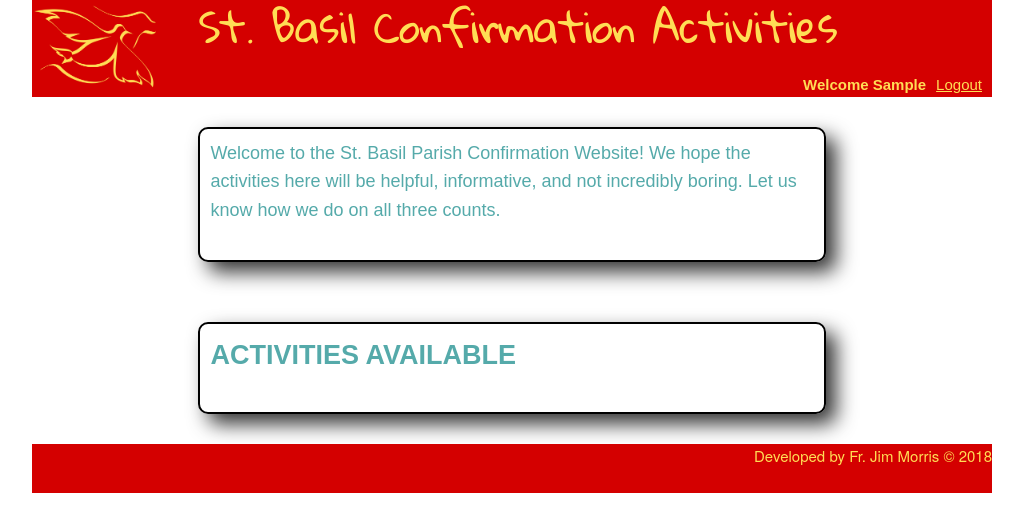
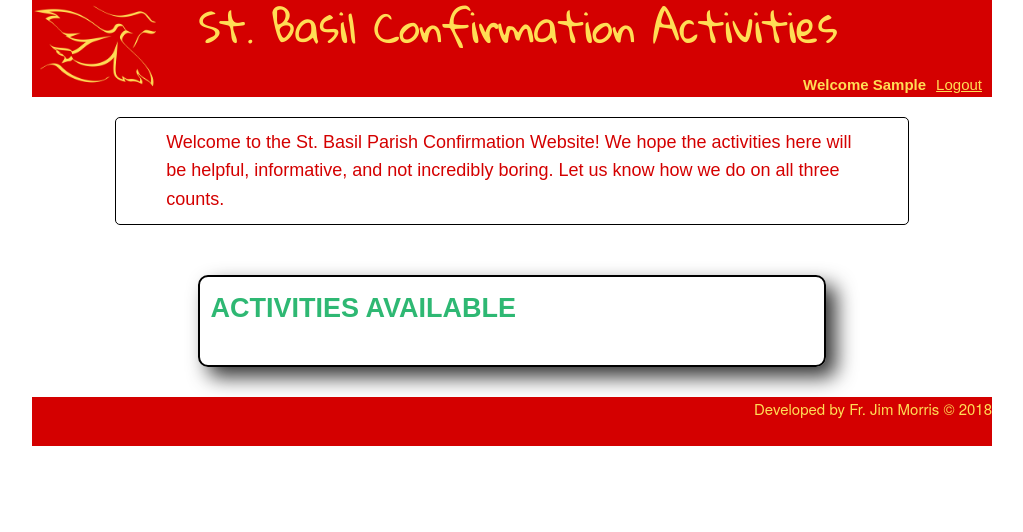
Before and after one commit to JMorris1575/confirmation2018, a Django app: page /activity/welcome/ in a window 1280 px wide. Shown: the top 532 px of the page, without its empty margins (128-1151 px from the left). Run offline with Django 3.2, Linux system fonts and the light colour scheme; the visitor is signed in with stand-in values (Sample User, id 1); data that the repository does not hold is empty; parts of the project's set-up code (start-up, migrations or seed data) failed here and were passed over.

Commit message:
Updated welcome page, corrected logo, added favicon

```diff
--- a/confirmation/activity/templates/activity/welcome.html
+++ b/confirmation/activity/templates/activity/welcome.html
@@ -7,8 +7,8 @@
 {% block content %}
 
     <div class="container">
-        <div class="offset-by-two eight columns activity_text shadowed">
-            <p>Welcome to the St. Basil Parish Confirmation Website! We hope the activities here will be helpful,
+        <div class="offset-by-one ten columns info_box">
+            <p class="info_text">Welcome to the St. Basil Parish Confirmation Website! We hope the activities here will be helpful,
             informative, and not incredibly boring. Let us know how we do on all three counts.</p>
         </div>
         <div class="offset-by-two eight columns activity_text row shadowed">
--- a/confirmation/static/site/css/custom.css
+++ b/confirmation/static/site/css/custom.css
@@ -11,7 +11,7 @@ header {
 .activity_text {
     font-family: 'Arial', sans;
     font-size: 1.2em;
-    color: #55aaaa;
+    color: #2eb873;
 }
 
 .center-text {
@@ -26,6 +26,23 @@ header {
     font-family: 'Arial', sans;
     font-weight: bold;
     font-size: 1.5em;
+}
+
+.info_box {
+    font-family: 'Arial', sans;
+    font-size: 1.2em;
+    color: #d40000;
+    padding: 10px 50px 10px 50px;
+    margin-top: 20px;
+    margin-bottom: 20px;
+    border-color: black;
+    border-width: 1px;
+    border-style: solid;
+    border-radius: 5px;
+}
+
+.info_text {
+    margin-bottom: 0;
 }
 
 .link {
--- a/confirmation/templates/base.html
+++ b/confirmation/templates/base.html
@@ -17,6 +17,8 @@
         <!--[if IE]><script
             src="http://html5shiv.googlecode.com/svn/trunk/html5.js">
         </script><![endif]-->
+
+        <link rel="shortcut icon" href="{% static 'images/favicon.ico' %}" type="image/x-icon" />
 
         <link href="https://fonts.googleapis.com/css?family=Gloria+Hallelujah" rel="stylesheet">
 
--- a/confirmation/templates/header.html
+++ b/confirmation/templates/header.html
@@ -6,7 +6,7 @@
         <header class="row">
             <div class="two columns">
                 <a href="{% url 'welcome' %}">
-                    <img class="u-max-full-width" src="{% static 'images/HolyspiritYellowRedFlipped.png' %}">
+                    <img class="u-max-full-width" src="{% static 'images/HolySpiritLogo.png' %}">
                 </a>
             </div>
             <div class="ten columns">
```
Also changed, not shown: confirmation/static/site/images/HolySpiritLogo.png (added), confirmation/static/site/images/favicon.ico (added), 1 other file.
